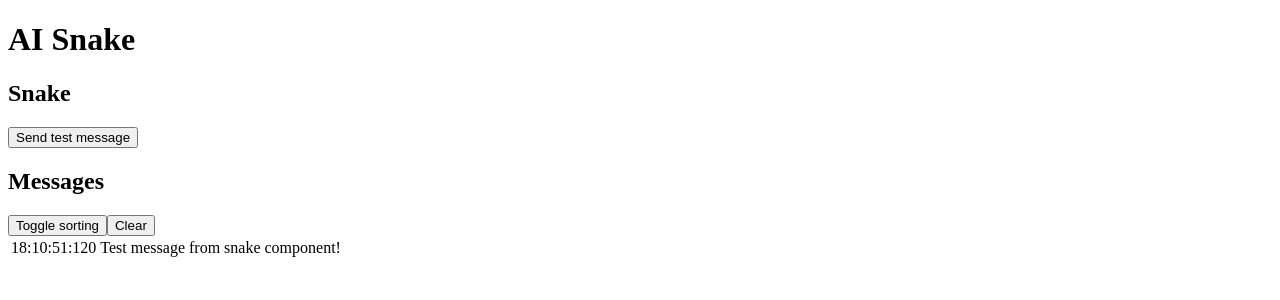
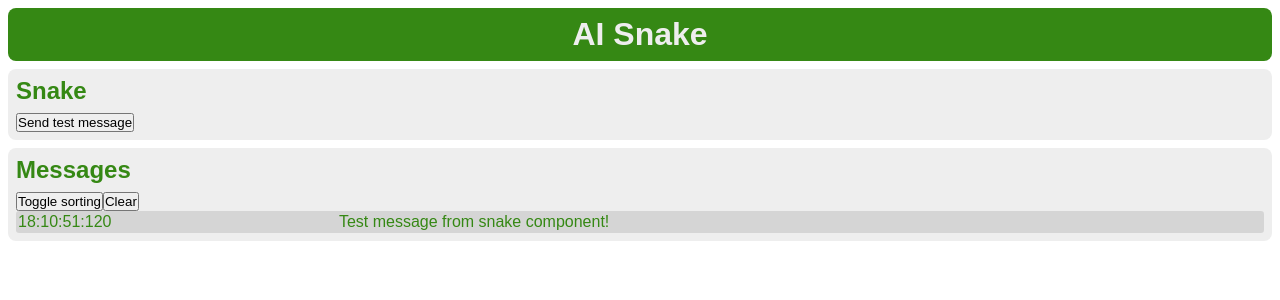
Before and after one commit to KamilRosinski/snake, an Angular app in the folder snake-client/src/main/webapp/: page / in a window 1280 px wide. Both pictures are taken after a click on the button "Send test message". Shown: the top 300 px of the page. Built offline with nearby package versions, Linux system fonts and the light colour scheme.

Commit message:
first styling

```diff
--- a/snake-client/src/main/webapp/src/app/messages/messages.component.html
+++ b/snake-client/src/main/webapp/src/app/messages/messages.component.html
@@ -4,16 +4,16 @@
     <ng-template #nonEmptyList>
         <button (click)="toggleSortOrder()">Toggle sorting</button>
         <button (click)="clearMessages()">Clear</button>
-        <table>
+        <table id="messages-table">
             <tbody>
                 <tr *ngFor="let message of sortedMessages">
-                    <td>{{message.timestamp | date: 'HH:mm:ss:SSS'}}</td>
-                    <td>{{message.body}}</td>
+                    <td class="message-timestamp">{{message.timestamp | date: 'HH:mm:ss:SSS'}}</td>
+                    <td class="message-body">{{message.body}}</td>
                 </tr>
             </tbody>
         </table>
     </ng-template>
     <ng-template #emptyList>
-        <p>No messages</p>
+        <p id="no-messages">No messages</p>
     </ng-template>
 </section>
--- a/snake-client/src/main/webapp/src/app/messages/messages.component.scss
+++ b/snake-client/src/main/webapp/src/app/messages/messages.component.scss
@@ -0,0 +1,23 @@
+@import "../../variables";
+
+#no-messages {
+  background-color: $dark-grey;
+  padding: 0.2rem 0rem;
+  border-radius: 0.2rem;
+  text-align: center;
+
+}
+
+#messages-table {
+  background-color: $dark-grey;
+  border-radius: 0.2em;
+  width: 100%;
+
+  .message-timestamp {
+
+  }
+
+  .message-body {
+
+  }
+}
--- a/snake-client/src/main/webapp/src/styles.scss
+++ b/snake-client/src/main/webapp/src/styles.scss
@@ -1 +1,28 @@
-/* You can add global styles to this file, and also import other style files */
+@import "variables";
+
+* {
+  padding: 0 0;
+  margin: 0 0;
+  font-family: Arial;
+}
+
+h2 {
+  margin-bottom: 0.5rem;
+}
+
+header, section {
+  padding: 0.5rem 0.5rem;
+  border-radius: 0.5rem;
+  margin: 0.5rem 0.5rem;
+}
+
+header {
+  text-align: center;
+  color: $main-grey;
+  background-color: $main-green;
+}
+
+section {
+  color: $main-green;
+  background-color: $main-grey;
+}
--- /dev/null
+++ b/snake-client/src/main/webapp/src/variables.scss
@@ -0,0 +1,3 @@
+$main-grey: #eeeeee;
+$dark-grey: darken($main-grey, 10);
+$main-green: #358814;
```
